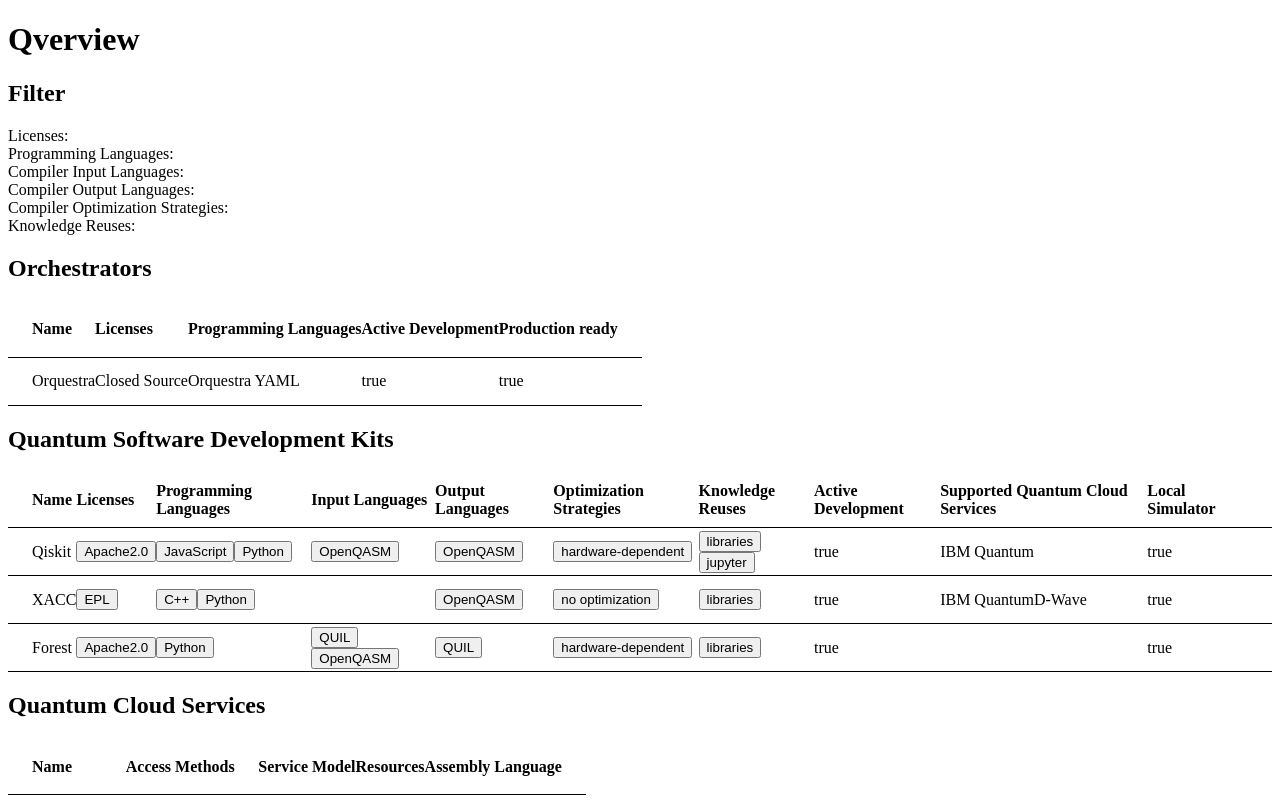
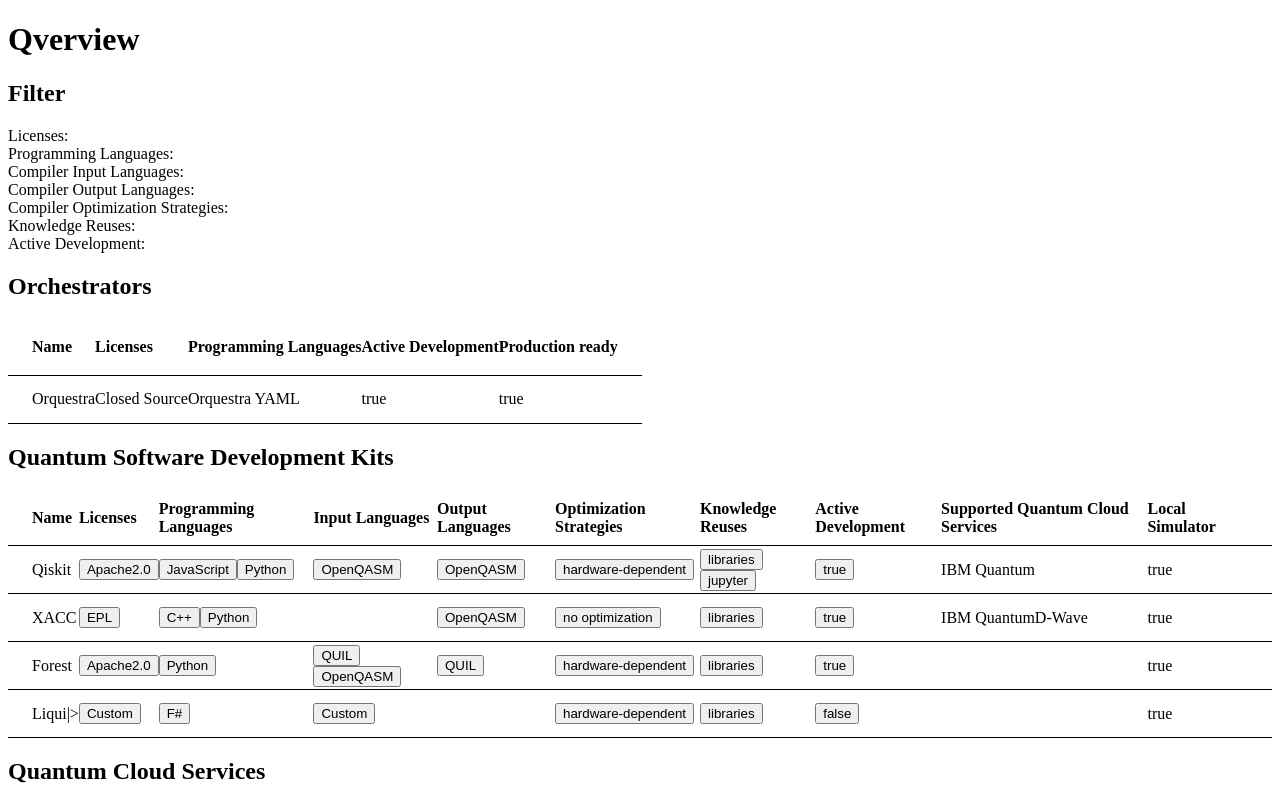
Before and after one commit to UST-QuAntiL/Qverview, an Angular app: page / in a window 1280 px wide. Shown: the top 800 px of the page. Built offline with nearby package versions, Linux system fonts and the light colour scheme.

Commit message:
Implement filtering for sdk.activeDevelopment

```diff
--- a/src/app/filter/filter-update.service.ts
+++ b/src/app/filter/filter-update.service.ts
@@ -1,7 +1,6 @@
 import { Injectable } from '@angular/core';
 import { Subject } from 'rxjs';
 import { Sdk } from '../sdk/sdk.model';
-import { SdkService } from '../sdk/sdk.service';
 
 @Injectable({
   providedIn: 'root'
@@ -81,6 +80,15 @@ export class FilterUpdateService {
     this.updateFilter();
   }
 
+  toggleActiveDevelopment(activeDevelopment: boolean) {
+    if (this._sdkFilter.activeDevelopment == null) {
+      this._sdkFilter.activeDevelopment = activeDevelopment;
+    } else {
+      this._sdkFilter.activeDevelopment = null;
+    }
+    this.updateFilter();
+  }
+
   clear() {
     this._sdkFilter = {
       name: '',
--- a/src/app/filter/filter.component.html
+++ b/src/app/filter/filter.component.html
@@ -36,4 +36,8 @@
             <button (click)="knowledgeReuseClicked(x)">{{x}}</button>
         </span>
     </div>
+    <div>
+        Active Development:
+        <button *ngIf="sdkFilter.activeDevelopment != null" (click)="activeDevelopmentClicked(sdkFilter.activeDevelopment)">{{sdkFilter.activeDevelopment}}</button>
+    </div>
 </div>
--- a/src/app/filter/filter.component.ts
+++ b/src/app/filter/filter.component.ts
@@ -45,6 +45,10 @@ export class FilterComponent implements OnInit {
     this.filterUpdateService.toggleKnowledgeReuse(knowledgeReuse);
   }
 
+  activeDevelopmentClicked(activeDevelopment: boolean) {
+    this.filterUpdateService.toggleActiveDevelopment(activeDevelopment);
+  }
+
   clear() {
     this.filterUpdateService.clear()
   }
--- a/src/app/sdk/sdk.service.ts
+++ b/src/app/sdk/sdk.service.ts
@@ -45,6 +45,18 @@ export class SdkService {
       supportedQuantumCloudServices: [],
       localSimulator: true
     },
+    {
+      name: 'Liqui|>',
+      licenses: ['Custom'],
+      programmingLanguages: ['F#'],
+      compilerInputLanguages: ['Custom'],
+      compilerOutputLanguages: [],
+      compilerOptimizationStrategies: ['hardware-dependent'],
+      knowledgeReuses: ['libraries'],
+      activeDevelopment: false,
+      supportedQuantumCloudServices: [],
+      localSimulator: true
+    },
   ];
 
   constructor() { }
--- a/src/app/sdk/sdks-table/sdks-table.component.html
+++ b/src/app/sdk/sdks-table/sdks-table.component.html
@@ -44,7 +44,7 @@
         <ng-container matColumnDef="activeDevelopment">
             <th mat-header-cell *matHeaderCellDef>Active Development</th>
             <td mat-cell *matCellDef="let sdk">
-                <span>{{sdk.activeDevelopment}}</span>
+                <button (click)="activeDevelopmentClicked(sdk.activeDevelopment)">{{sdk.activeDevelopment}}</button>
             </td>
         </ng-container>
         <ng-container matColumnDef="supportedQuantumCloudServices">
--- a/src/app/sdk/sdks-table/sdks-table.component.ts
+++ b/src/app/sdk/sdks-table/sdks-table.component.ts
@@ -62,6 +62,9 @@ export class SdksTableComponent implements OnInit {
           result = false;
         }
       }
+      if (result && f.activeDevelopment != null && f.activeDevelopment != data.activeDevelopment) {
+        result = false;
+      }
       return result;
     };
 
@@ -93,4 +96,8 @@ export class SdksTableComponent implements OnInit {
   knowledgeReuseClicked(knowledgeReuse: string) {
     this.filterUpdateService.toggleKnowledgeReuse(knowledgeReuse);
   }
+
+  activeDevelopmentClicked(activeDevelopment: boolean) {
+    this.filterUpdateService.toggleActiveDevelopment(activeDevelopment);
+  }
 }
```
